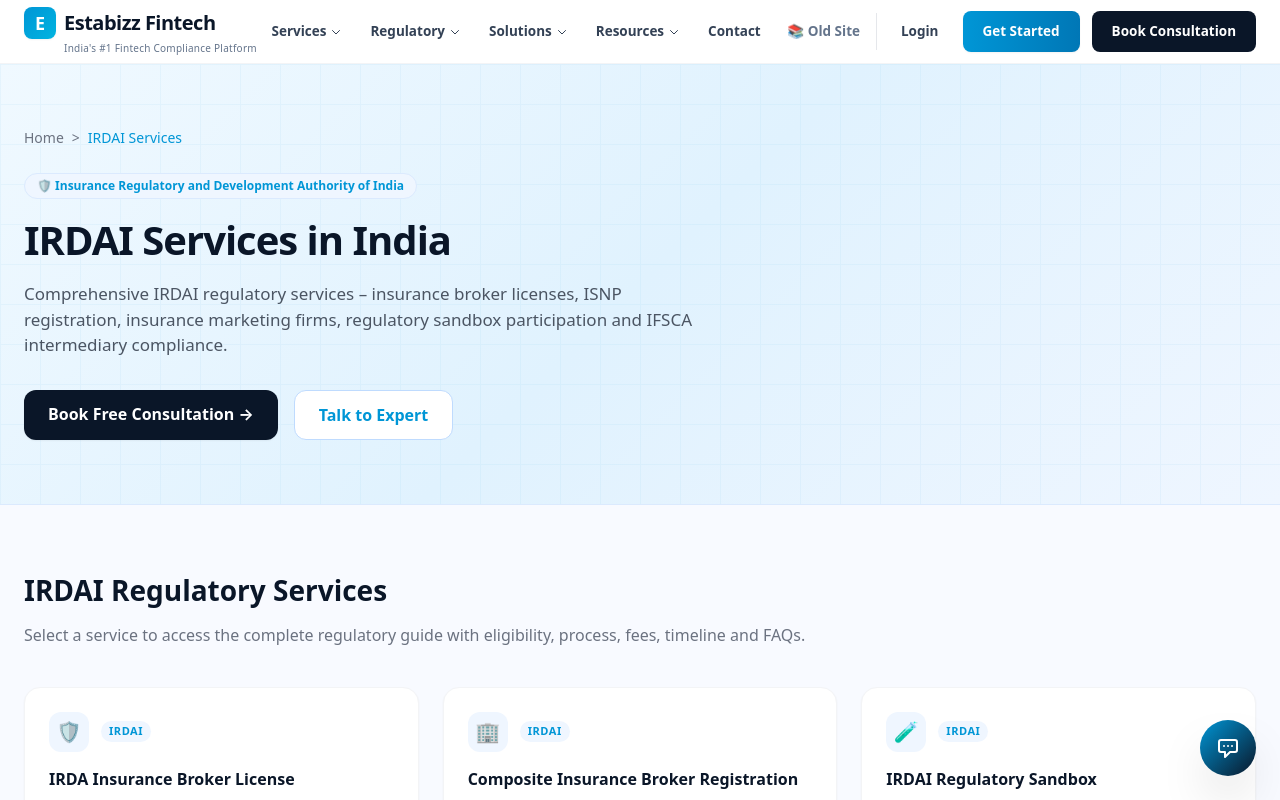
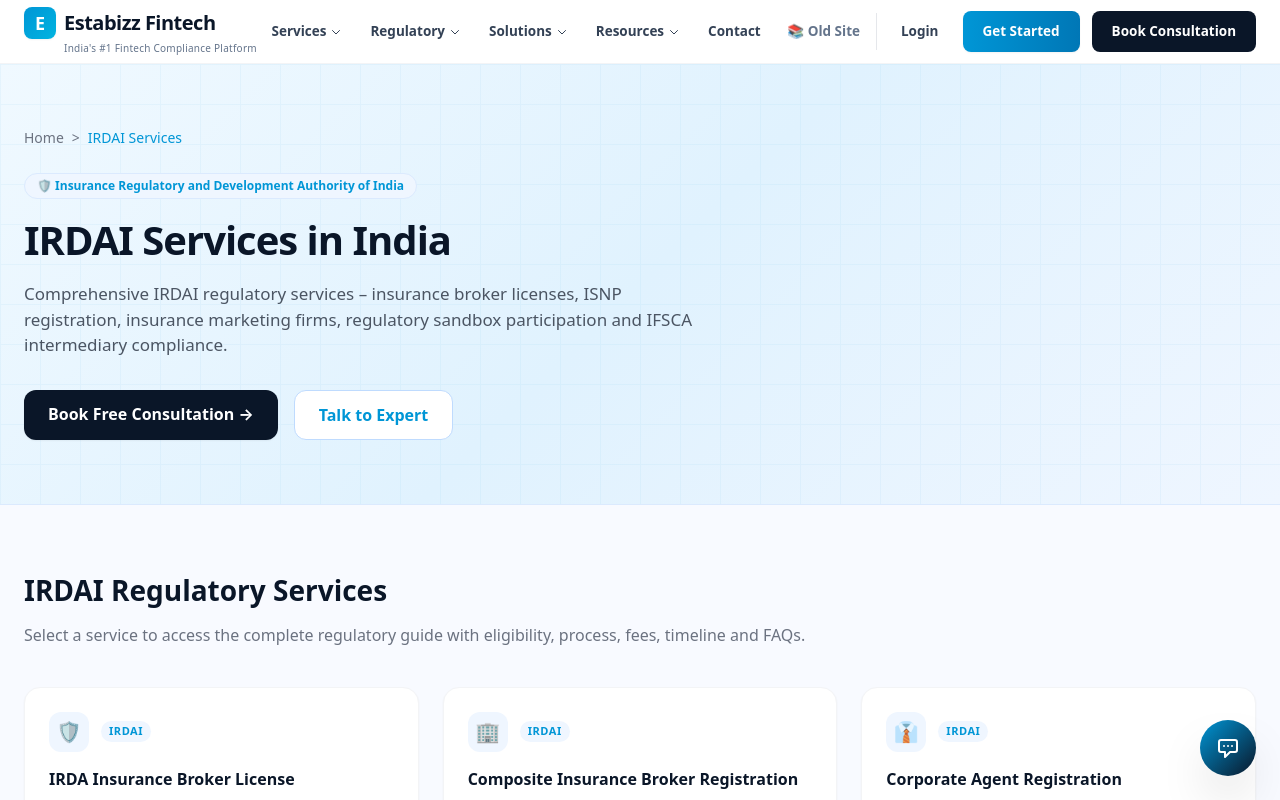
Before and after one commit to thisisparthchauhan/Estabizz, a Next.js app: page /irdai in a window 1280 px wide. Shown: the top 800 px of the page. Built offline with nearby package versions, Linux system fonts and the light colour scheme.

Commit message:
Add Corporate Agent Registration page to IRDAI services

```diff
--- /dev/null
+++ b/app/irdai/corporate-agent-registration-in-india/page.tsx
@@ -0,0 +1,13 @@
+import type { Metadata } from 'next';
+import PageClient from './PageClient';
+
+export const metadata: Metadata = {
+    title: "Corporate Agent Registration in India – Complete and Practical Regulatory Guide for Seamless IRDAI Approval",
+    description: "Corporate Agent Registration in India explained in a structured, practical manner covering eligibility, capital requirement, IRDAI process, documentation, fees, and post-registration compliance obligations.",
+    keywords: "Corporate Agent Registration in India, IRDAI Corporate Agent Regulations 2015, Corporate Agent License, Insurance Intermediary Registration",
+    alternates: { canonical: "/irdai/corporate-agent-registration-in-india" }
+};
+
+export default function Page() {
+    return <PageClient />;
+}
--- a/app/irdai/page.tsx
+++ b/app/irdai/page.tsx
@@ -11,6 +11,7 @@
 const services = [
     { href: "/irdai/irda-insurance-broker-license", title: "IRDA Insurance Broker License", desc: "Complete guide to obtaining IRDAI insurance broker license with eligibility, process & compliance.", tag: "IRDAI", emoji: "🛡️" },
     { href: "/irdai/composite-insurance-broker-registration-in-india", title: "Composite Insurance Broker Registration", desc: "IRDAI registration guide for composite insurance brokers with capital requirements, eligibility and compliance calendar.", tag: "IRDAI", emoji: "🏢" },
+    { href: "/irdai/corporate-agent-registration-in-india", title: "Corporate Agent Registration", desc: "IRDAI registration guide for corporate agents with eligibility, capital, process, and compliance requirements.", tag: "IRDAI", emoji: "👔" },
     { href: "/irdai/irdai-regulatory-sandbox", title: "IRDAI Regulatory Sandbox", desc: "Framework and process for participating in IRDAI's regulatory sandbox for insurance innovation.", tag: "IRDAI", emoji: "🧪" },
     { href: "/irdai/insurance-marketing-firm-license", title: "Insurance Marketing Firm License", desc: "IRDAI registration guide for insurance marketing firms with eligibility and compliance requirements.", tag: "IRDAI", emoji: "📋" },
     { href: "/irdai/insurance-repository-registration", title: "Insurance Repository Registration", desc: "IRDAI registration process for insurance repositories managing electronic insurance accounts.", tag: "IRDAI", emoji: "🗂️" },
```
